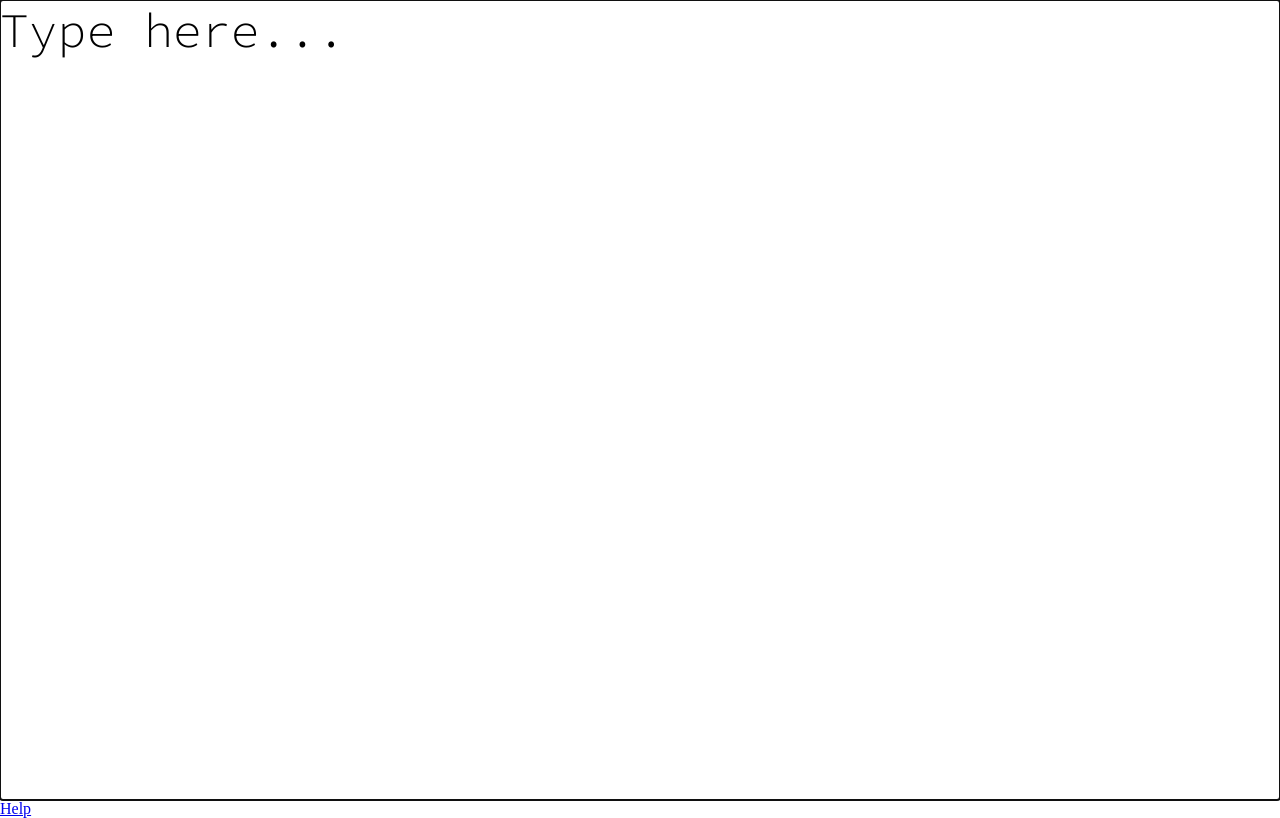
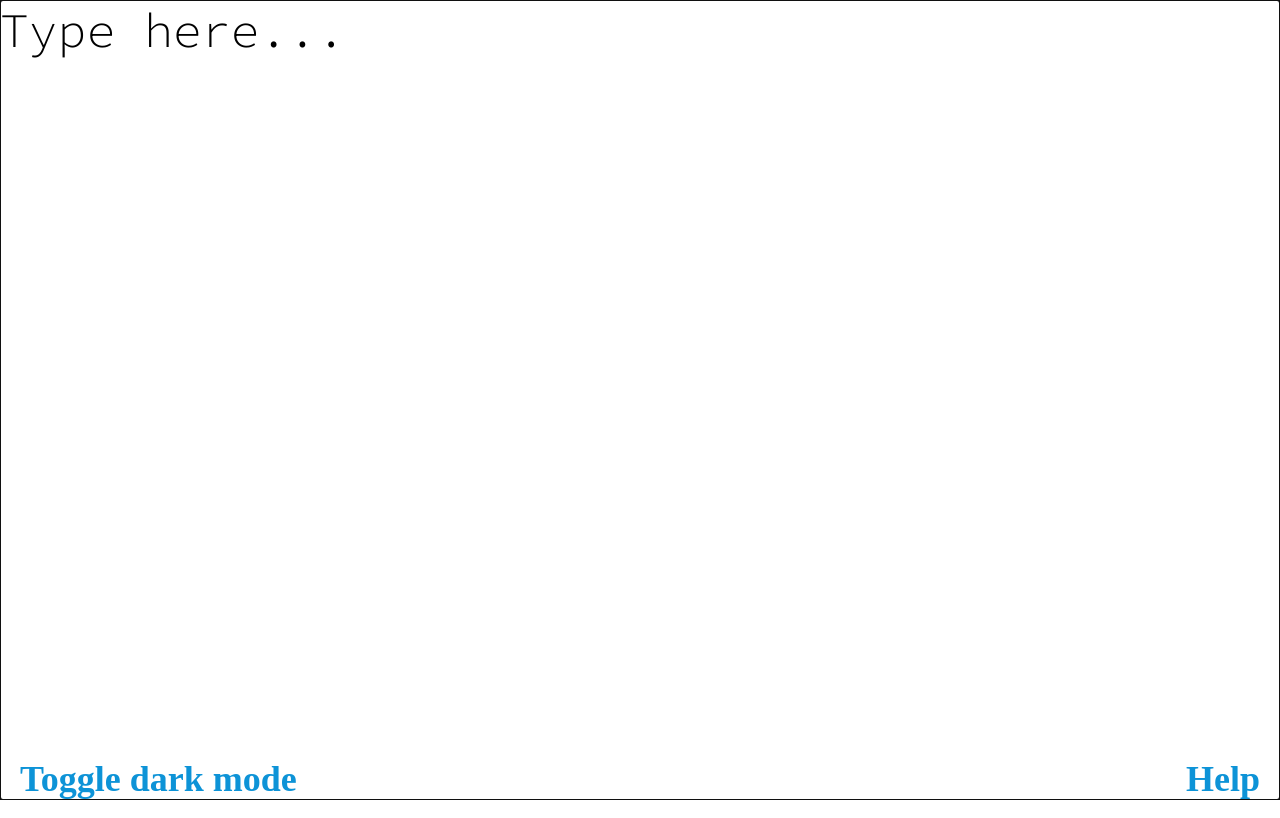
Before and after one commit to VFDan/notepad, a plain HTML site: page index.html in a window 1280 px wide. Drawn offline with Linux system fonts and the light colour scheme; a web font is replaced by a local one.

Commit message:
Update index.html

```diff
--- a/index.html
+++ b/index.html
@@ -9,7 +9,8 @@
 	</head>
 	<body>
 		<textarea onkeyup="localStorage.setItem('content', document.getElementById('textarea').value)" label="notepad" id="textarea" autocomplete="off" autocorrect="off" autocapitalize="off" spellcheck="false" autofocus></textarea>
-		<a href="help" id="help">Help</a>
+		<a href="javascript:((localStorage.getItem('dark')=='false') ? localStorage.setItem('dark', true) : localStorage.setItem('dark', false))" id="toggle" class="help">Toggle dark mode</a>
+		<a href="help" class="help">Help</a>
 		<script src="script.js"></script>
 	</body>
 </html>
```
